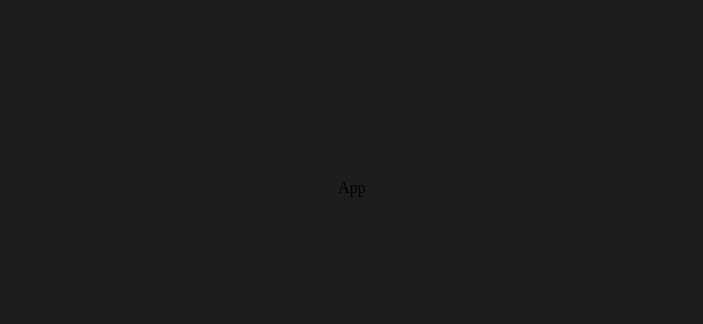
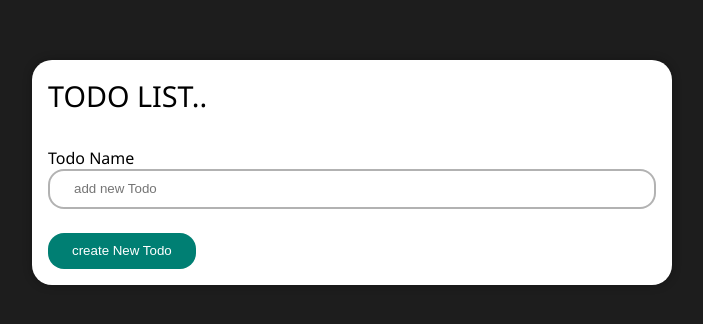
Before and after one commit to Yousef-Elkhawanki/RAMDAN-REACT-PROJECT, a React (Vite) app: page / in a window 1280 px wide. Shown: the part 212-536 px from the top of the page, without its empty margins (288-991 px from the left). Built offline with nearby package versions, Linux system fonts and the light colour scheme.

Commit message:
TODO LIST

```diff
--- a/src/App.jsx
+++ b/src/App.jsx
@@ -1,7 +1,12 @@
 import React from "react";
+import TodoListContainer from "./components/todoListContainer/TodoListContainer";
 
 const App = () => {
-  return <div>App</div>;
+  return (
+    <div className="container">
+      <TodoListContainer />
+    </div>
+  );
 };
 
 export default App;
--- a/src/App.scss
+++ b/src/App.scss
@@ -10,4 +10,73 @@ body {
   align-items: center;
   justify-content: center;
   min-height: 100vh;
+  font-family: "Segoe UI", Tahoma, Geneva, Verdana, sans-serif;
+  width: 100%;
 }
+.todo--container {
+  background: #fff;
+  padding: 1rem;
+  border-radius: 20px;
+  box-shadow: 0 0 10px rgba($color: #000000, $alpha: 0.3);
+  width: 40rem;
+  h3 {
+    font-size: 1.8rem;
+    text-transform: uppercase;
+    font-weight: 400;
+  }
+  .form {
+    margin-top: 2rem;
+    input {
+      width: 100%;
+      outline: 0;
+      height: 5vh;
+      border: 2px solid rgba($color: #000000, $alpha: 0.3);
+      border-radius: 16px;
+      padding-inline-start: 1.5rem;
+    }
+    button {
+      background: #007f73;
+      height: 4.5vh;
+      width: fit-content;
+      padding-block: 0.5rem;
+      padding-inline: 1.5rem;
+      border: 0;
+      margin-top: 1.5rem;
+      border-radius: 16px;
+      display: flex;
+      align-items: center;
+      justify-content: center;
+      color: white;
+      cursor: pointer;
+    }
+  }
+}
+.todo--items {
+  margin-top: 2rem;
+  display: flex;
+  align-items: center;
+  justify-content: space-between;
+  gap: 2rem;
+  flex-wrap: wrap;
+  width: 40rem;
+  .todo--item {
+    background: white;
+    width: calc((100% / 2) - 2rem);
+    padding: 1rem;
+    border-radius: 16px;
+    display: flex;
+    align-items: center;
+    justify-content: space-between;
+    button {
+      width: fit-content;
+      border: 0;
+      background: red;
+      color: white;
+      padding-block: 1rem;
+      padding-inline: 1.5rem;
+      border-radius: 16px;
+      margin-top: 1rem;
+      cursor: pointer;
+    }
+  }
+}
--- /dev/null
+++ b/src/components/todoListContainer/TodoListContainer.jsx
@@ -0,0 +1,48 @@
+import React, { useEffect, useState } from "react";
+import TodoListItem from "../todoListItem/TodoListItem";
+
+const TodoListContainer = () => {
+  const [todo, setTodo] = useState({
+    todo_task: "",
+  });
+
+  const [todoContainer, setTodoContainer] = useState([]);
+  const createNewTodo = () => {
+    setTodoContainer([...todoContainer, todo]);
+  };
+
+  const deleteTodo = (id) => {
+    const updateTodo = todoContainer.filter((data, index) => index != id);
+    setTodoContainer(updateTodo);
+    localStorage.setItem("todo", JSON.stringify(updateTodo));
+    console.log("todo", id);
+  };
+  useEffect(() => {
+    const myTodo = JSON.parse(localStorage.getItem("todo"));
+    if (myTodo) {
+      setTodoContainer(myTodo);
+    }
+  }, []);
+  useEffect(() => {
+    localStorage.setItem("todo", JSON.stringify(todoContainer));
+  }, [todoContainer]);
+  return (
+    <>
+      <div className="todo--container">
+        <h3>Todo List..</h3>
+        <div className="form">
+          <label htmlFor="todo_name">Todo Name</label>
+          <input type="text" name="todo_name" id="todo_name" placeholder="add new Todo" onChange={(e) => setTodo({ todo_task: e.target.value })} />
+          <button onClick={createNewTodo}>create New Todo</button>
+        </div>
+      </div>
+      <div className="todo--items">
+        {todoContainer.map((todo, index) => (
+          <TodoListItem todo={todo} key={index} deleteTodo={deleteTodo} id={index} />
+        ))}
+      </div>
+    </>
+  );
+};
+
+export default TodoListContainer;
--- /dev/null
+++ b/src/components/todoListItem/TodoListItem.jsx
@@ -0,0 +1,12 @@
+import React from "react";
+
+const TodoListItem = ({ todo, id, deleteTodo }) => {
+  return (
+    <div className="todo--item">
+      <h5>{todo.todo_task}</h5>
+      <button onClick={() => deleteTodo(id)}>delete</button>
+    </div>
+  );
+};
+
+export default TodoListItem;
```
